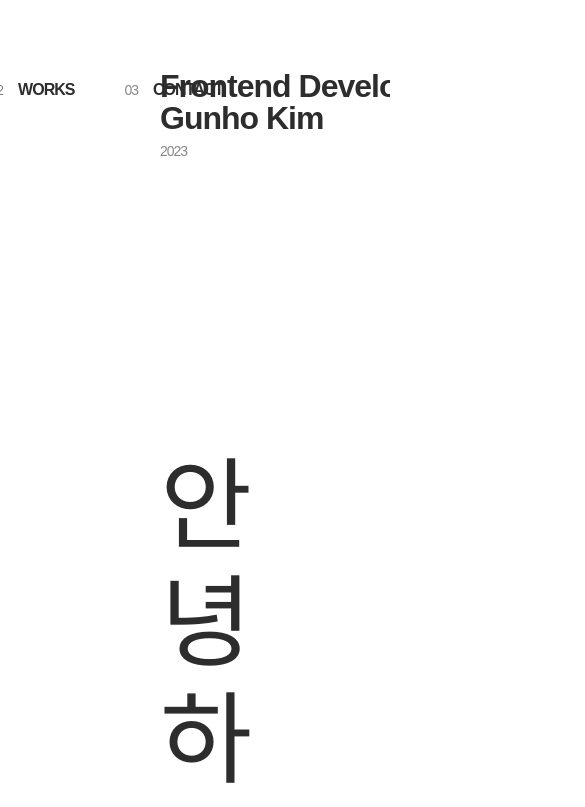
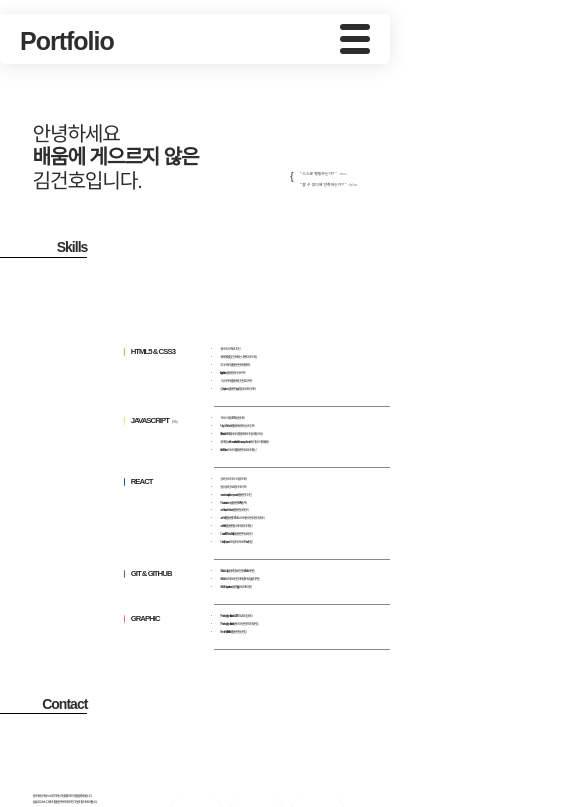
Before and after one commit to frdytheme/Porfolio, a React (Create React App) app: page / in a window 390 px wide. Shown: the top 807 px of the page, 585 px wide, since content can reach past the window. Built offline with nearby package versions, Linux system fonts and the light colour scheme; a web font is replaced by a local one.

Commit message:
모바일 반응형 작업중

```diff
--- a/package.json
+++ b/package.json
@@ -8,11 +8,13 @@
     "@testing-library/jest-dom": "^5.16.5",
     "@testing-library/react": "^13.4.0",
     "@testing-library/user-event": "^13.5.0",
+    "@types/react-responsive": "^8.0.5",
     "axios": "^1.2.4",
     "gh-pages": "^5.0.0",
     "node-sass": "8.0",
     "react": "^18.2.0",
     "react-dom": "^18.2.0",
+    "react-responsive": "^9.0.2",
     "react-router-dom": "^6.7.0",
     "react-scripts": "5.0.1",
     "redux": "^4.2.1",
--- a/src/App.js
+++ b/src/App.js
@@ -1,5 +1,6 @@
 import "./assets/style/reset.css";
 import "./assets/style/style.scss";
+import "./assets/style/responsive.scss"
 import Header from "./components/Header";
 import Footer from "./components/Footer";
 import Main from "./components/Main";
--- a/src/assets/style/contact.scss
+++ b/src/assets/style/contact.scss
@@ -2,45 +2,43 @@
   .contactWrapper {
     display: flex;
     align-items: center;
-    gap: 150px;
-    padding-bottom: 150px;
+    gap: 7.8vw;
+    padding-bottom: 7.8vw;
     .txtBox {
-      margin-left: 160px;
+      margin-left: 8.333vw;
       p {
-        width: 530px;
-        font-size: 16px;
+        width: 27.6vw;
+        font-size: 0.833vw;
         line-height: 1.6;
         &:nth-child(2) {
-          margin: 20px 0;
+          margin: 1vw 0;
         }
         &:nth-child(3) {
-          margin: 20px 0;
+          margin: 1vw 0;
         }
         strong {
-          font-size: 18px;
-          margin: 10px 0;
+          font-size: 0.9vw;
+          margin: 0.5vw 0;
           line-height: 3;
         }
       }
     }
     .contactLink {
       display: flex;
-      font-size: 50px;
+      font-size: 2.6vw;
       font-weight: 700;
-      gap: 50px;
+      gap: 2.6vw;
       li {
         a {
           text-align: center;
-          line-height: 250px;
-          width: 250px;
-          height: 250px;
+          line-height: 13vw;
+          width: 13vw;
+          height: 13vw;
           background-color: #fff;
           border-radius: 15px;
-          box-shadow: rgba(0, 0, 0, 0.1) 0px 4px 6px -1px,
-            rgba(0, 0, 0, 0.06) 0px 2px 4px -1px;
+          box-shadow: rgba(0, 0, 0, 0.1) 0px 4px 6px -1px, rgba(0, 0, 0, 0.06) 0px 2px 4px -1px;
           &:hover {
-            box-shadow: rgb(204, 219, 232) 3px 3px 6px 0px inset,
-              rgba(255, 255, 255, 0.5) -3px -3px 6px 1px inset;
+            box-shadow: rgb(204, 219, 232) 3px 3px 6px 0px inset, rgba(255, 255, 255, 0.5) -3px -3px 6px 1px inset;
           }
         }
       }
--- a/src/assets/style/cover.scss
+++ b/src/assets/style/cover.scss
@@ -1,12 +1,12 @@
 .article_cover {
   display: flex;
   letter-spacing: 0;
-  padding: 290px 160px 0;
+  padding: 15vw 8.333vw 0;
   align-items: flex-end;
   .mainTitle {
-    font-size: 100px;
+    font-size: 5.208vw;
     line-height: 1.17;
-    letter-spacing: -6px;
+    letter-spacing: -0.313vw;
   }
   .subTitle {
     display: grid;
@@ -15,15 +15,15 @@
     margin-top: auto;
     margin-left: auto;
     p {
-      font-size: 20px;
+      font-size: 1vw;
       &:first-child {
-        font-size: 50px;
+        font-size: 2.6vw;
         font-weight: 100;
         grid-row: span 2;
-        margin-top: 7px;
+        margin-top: 0.3px;
       }
       &:nth-child(2) {
-        margin-bottom: 35px;
+        margin-bottom: 1.8vw;
       }
       em {
         color: #878787;
--- a/src/assets/style/header.scss
+++ b/src/assets/style/header.scss
@@ -2,7 +2,7 @@ header {
   position: sticky;
   top: 0;
   width: 100%;
-  margin: 70px auto 0;
+  margin: 3.6vw auto 0;
   display: flex;
   justify-content: space-between;
   transition: var(--transition-custom);
@@ -11,77 +11,78 @@ header {
   .titleSlide {
     overflow: hidden;
     h1 {
-      width: 300px;
+      width: 15.6vw;
       transition: 0.6s var(--bezier-custom);
-      font-size: 32px;
+      font-size: 1.7vw;
       font-weight: 600;
-      padding-left: 160px;
+      padding-left: 8.333vw;
       cursor: pointer;
       position: relative;
       transition: 0.5s var(--bezier-custom);
       em {
         display: block;
-        font-size: 14px;
+        font-size: 0.7vw;
         font-weight: 500;
-        margin-top: 10px;
+        margin-top: 0.5vw;
         color: var(--color-lightGrey);
       }
       &::after {
         content: "Portfolio";
         position: absolute;
-        font-size: 50px;
+        font-size: 2.6vw;
         font-weight: 700;
-        line-height: 88px;
+        line-height: 4.6vw;
         top: 100%;
         letter-spacing: -1px;
         color: var(--color-softBlk);
       }
       &:hover::after {
-        color: #90A17D;
+        color: #90a17d;
       }
     }
-    .subTitle {
-      font-size: 70px;
-      font-weight: 700;
-      text-transform: capitalize;
-      text-align: right;
-      position: absolute;
-      top: 100%;
-      right: 0;
-    }
+    // .subTitle {
+    //   font-size: 3.6vw;
+    //   font-weight: 700;
+    //   text-transform: capitalize;
+    //   text-align: right;
+    //   position: absolute;
+    //   top: 100%;
+    //   right: 0;
+    // }
   }
   .navCategory {
-    width: 385px;
+    width: 20vw;
     display: flex;
-    padding-right: 160px;
+    padding-right: 8.333vw;
     position: absolute;
     top: 0;
     right: 0;
     transition: var(--transition-custom);
     .navBtn {
-      height: 40px;
-      margin-right: 20px;
-      padding: 0 15px;
+      font-size: 0.833vw;
+      height: 2.1vw;
+      margin-right: 1vw;
+      padding: 0 0.8vw;
       font-weight: 600;
       text-transform: uppercase;
-      line-height: 40px;
+      line-height: 2.1vw;
       cursor: pointer;
       position: relative;
-      border-radius: 20px;
+      border-radius: 1vw;
       &:last-child {
         margin-right: 0;
       }
       &:hover {
-        background-color: #90A17D;
+        background-color: #90a17d;
         color: #000;
         em {
-          color: #FFE1E1;
+          color: #ffe1e1;
         }
       }
       em {
-        font-size: 14px;
+        font-size: 0.7vw;
         font-weight: 300;
-        padding-right: 15px;
+        padding-right: 0.8vw;
         color: var(--color-lightGrey);
       }
     }
@@ -89,7 +90,7 @@ header {
   &.active {
     box-shadow: rgba(0, 0, 0, 0.1) 0px 2px 20px;
     background-color: #fff;
-    border-radius: 0 0 30px 30px;
+    border-radius: 0 0 1.5vw 1.5vw;
     .titleSlide {
       h1 {
         transform: translateY(-100%);
@@ -99,10 +100,13 @@ header {
       top: 50%;
       transform: translateY(-50%);
       .navBtn {
-        height: 88px;
-        line-height: 88px;
+        height: 4.6vw;
+        line-height: 4.6vw;
         border-radius: 0;
       }
     }
   }
+  .mobileMenu {
+    display: none;
+  }
 }
--- /dev/null
+++ b/src/assets/style/responsive.scss
@@ -0,0 +1,94 @@
+@media all and (min-width: 320px) and (max-width: 768px) {
+  html {
+    body {
+      header {
+        height: 50px;
+        .titleSlide {
+          h1 {
+            width: 104px;
+            font-size: 12px;
+            padding-left: 20px;
+            &::after {
+              top: 105%;
+              font-size: 25px;
+              line-height: 50px;
+            }
+            em {
+              font-size: 10px;
+            }
+          }
+        }
+        .navCategory {
+          display: none;
+        }
+        .mobileMenu {
+          display: block;
+          position: relative;
+          top: 50%;
+          right: 20px;
+          transform: translateY(-50%);
+          width: 30px;
+          height: 30px;
+          cursor: pointer;
+          &::after {
+            content: "";
+            width: 100%;
+            height: 6px;
+            background-color: var(--color-softBlk);
+            border-radius: 5px;
+            position: absolute;
+            left: 0;
+            top: 50%;
+            transform: translateY(-50%);
+            transition: var(--transition-custom);
+          }
+          &.on::after {
+            height: 100%;
+            background-color: #90a17d;
+          }
+          .GnbBtn {
+            text-indent: -9999px;
+            &::after {
+              content: "";
+              width: 100%;
+              height: 6px;
+              background-color: var(--color-softBlk);
+              border-radius: 5px;
+              position: absolute;
+              left: 0;
+              bottom: 0;
+            }
+            &::before {
+              content: "";
+              width: 100%;
+              height: 6px;
+              background-color: var(--color-softBlk);
+              border-radius: 5px;
+              position: absolute;
+              left: 0;
+              top: 0;
+            }
+          }
+          &.on .GnbBtn::after {
+            display: none;
+          }
+          &.on .GnbBtn::before {
+            display: none;
+          }
+          .btn {
+            text-indent: -9999px;
+          }
+          .mobileGnb {
+            display: none;
+            .navBtn {
+              font-size: 16px;
+              em {
+                font-size: 10px;
+              }
+            }
+          }
+        }
+      }
+    }
+  }
+}
--- a/src/assets/style/skills.scss
+++ b/src/assets/style/skills.scss
@@ -1,22 +1,22 @@
 .article_skills {
-  margin: 215px 0 215px;
+  margin: 11.2vw 0 11.2vw;
   .skillsList {
     display: flex;
     justify-content: flex-end;
     h4 {
-      width: 280px;
-      font-size: 40px;
+      width: 14.6vw;
+      font-size: 2vw;
       position: relative;
-      padding-right: 130px;
-      margin-top: 50px;
+      padding-right: 6.8vw;
+      margin-top: 2.6vw;
       &::before {
         content: "";
         position: absolute;
-        width: 8.5px;
-        height: 37px;
+        width: 0.4vw;
+        height: 2vw;
         background-color: #878787;
         border-radius: 9px 0 0 9px;
-        left: -35px;
+        left: -1.8vw;
       }
     }
     &:nth-of-type(1) h4::before {
@@ -24,10 +24,10 @@
     }
     &:nth-of-type(2) h4::after {
       content: "(ES6+)";
-      font-size: 18px;
+      font-size: .9vw;
       font-weight: 500;
       color: #878787;
-      margin-left: 15px;
+      margin-left: 0.8vw;
     }
     &:nth-of-type(2) h4::before {
       background-color: #EDE862;
@@ -42,13 +42,13 @@
       background-color: #F27370;
     }
     ul {
-      width: 835px;
+      width: 43.5vw;
       list-style: disc;
       border-bottom: 1px solid #878787;
-      padding: 50px 0 50px 30px;
+      padding: 2.6vw 0 2.6vw 1.6vw;
       li {
         font-weight: 500;
-        margin-bottom: 23px;
+        margin-bottom: 1.2vw;
         &::marker {
           color: #878787;
         }
--- a/src/assets/style/style.scss
+++ b/src/assets/style/style.scss
@@ -1,5 +1,8 @@
 // Pretendard font.css
 @import url(./font.css);
+
+$mobile : 430px;
+
 
 :root {
   --color-lightGrey: #878787;
@@ -9,7 +12,7 @@
 }
 body {
   font-family: "Pretendard", sans-serif;
-  font-size: 16px;
+  font-size: 0.833vw;
   color: var(--color-softBlk);
   letter-spacing: -1px;
   overflow-x: hidden;
@@ -20,10 +23,10 @@ body {
     }
   }
   .headline {
-    width: 430px;
+    width: 22.4vw;
     text-align: right;
-    padding: 13px 0;
-    font-size: 70px;
+    padding: 0.7vw 0;
+    font-size: 3.6vw;
     font-weight: 700;
     border-bottom: 1px solid #000;
     margin-bottom: 80px;
@@ -31,8 +34,8 @@ body {
   footer {
     text-align: right;
     border-top: 1px solid var(--color-lightGrey);
-    margin: 0 160px;
-    padding: 50px 0;
+    margin: 0 8.333vw;
+    padding: 2.6vw 0;
     line-height: 1.6;
   }
 }
--- a/src/components/Header.js
+++ b/src/components/Header.js
@@ -1,5 +1,5 @@
 import "../assets/style/header.scss";
-import { useRef, useEffect } from "react";
+import { useRef, useEffect, useState } from "react";
 
 function Header({ getTitle }) {
   const navData = [
@@ -40,6 +40,8 @@ function Header({ getTitle }) {
     };
   }, []);
 
+  const [gnb, setGnb] = useState(false);
+
   return (
     <header ref={headerRef}>
       <div className="titleSlide navBtn">
@@ -52,13 +54,27 @@ function Header({ getTitle }) {
       <ul className="navCategory">
         {navData.map((title) => {
           return (
-            <li key={title.id} className="navBtn on">
+            <li key={title.id} className="navBtn">
               <em>0{title.id}</em>
               {title.title}
             </li>
           );
         })}
       </ul>
+
+      <div className={`mobileMenu ${gnb ? "on" : ""}`} onClick={()=>setGnb(!gnb)}>
+        <div className="GnbBtn">open&close buttton</div>
+        <ul className="mobileGnb">
+          {navData.map((title) => {
+            return (
+              <li key={title.id} className="navBtn">
+                <em>0{title.id}</em>
+                {title.title}
+              </li>
+            );
+          })}
+        </ul>
+      </div>
     </header>
   );
 }
```
Also changed, not shown: src/assets/style/works.scss (+31 -31 lines), src/components/Main.js (+5 -2 lines), src/components/WorksView.js (+0 -11 lines), 1 other file (tests, documents, lock files or other folders).
